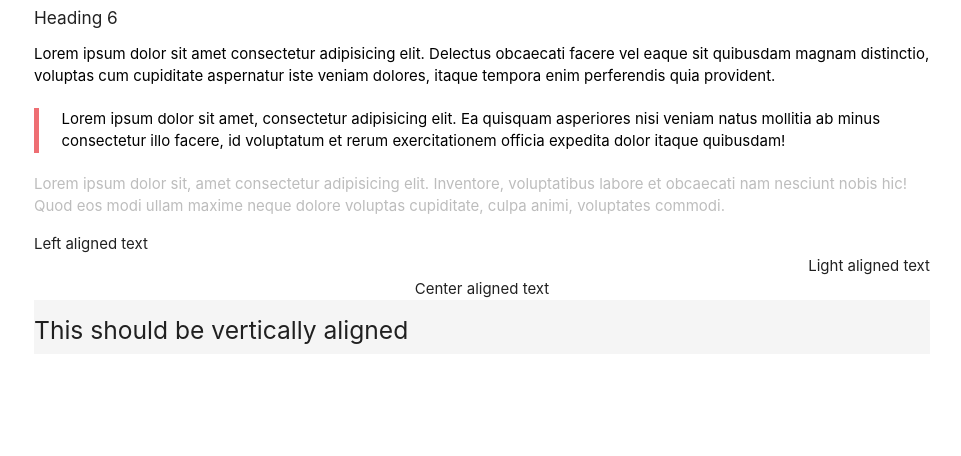
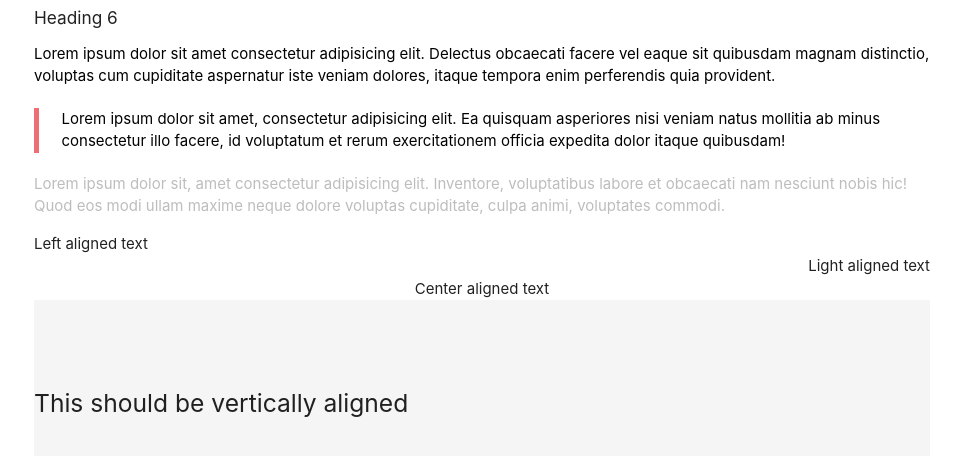
Before and after one commit to dlguun/Layout, a plain HTML site: page index.html in a window 1280 px wide. Shown: the part 562-1018 px from the top of the page, without its empty margins (158-1119 px from the left). Before the commit the page ends 916 px from the top, so only its background shows below. Drawn offline with nearby package versions, Linux system fonts and the light colour scheme.

Commit message:
materialize-1

```diff
--- a/index.html
+++ b/index.html
@@ -31,7 +31,7 @@
             <div class="left-align">Left aligned text</div>
             <div class="right-align">Light aligned text</div>
             <div class="center-align">Center aligned text</div>
-            <div class="valign-wrapper grey lighten-4">
+            <div class="valign-wrapper grey lighten-4" style="height: 200px; margin-bottom: 20px;">
                 <h5>This should be vertically aligned</h5>
             </div>
 
```
